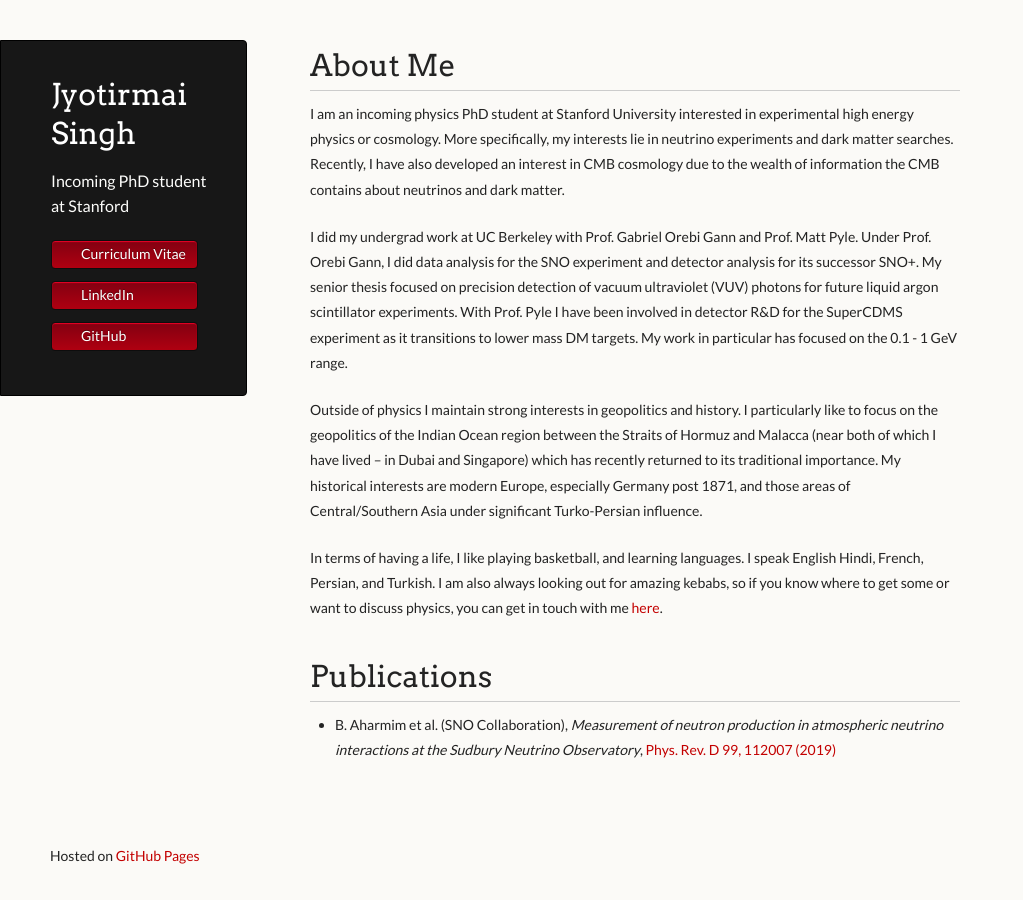
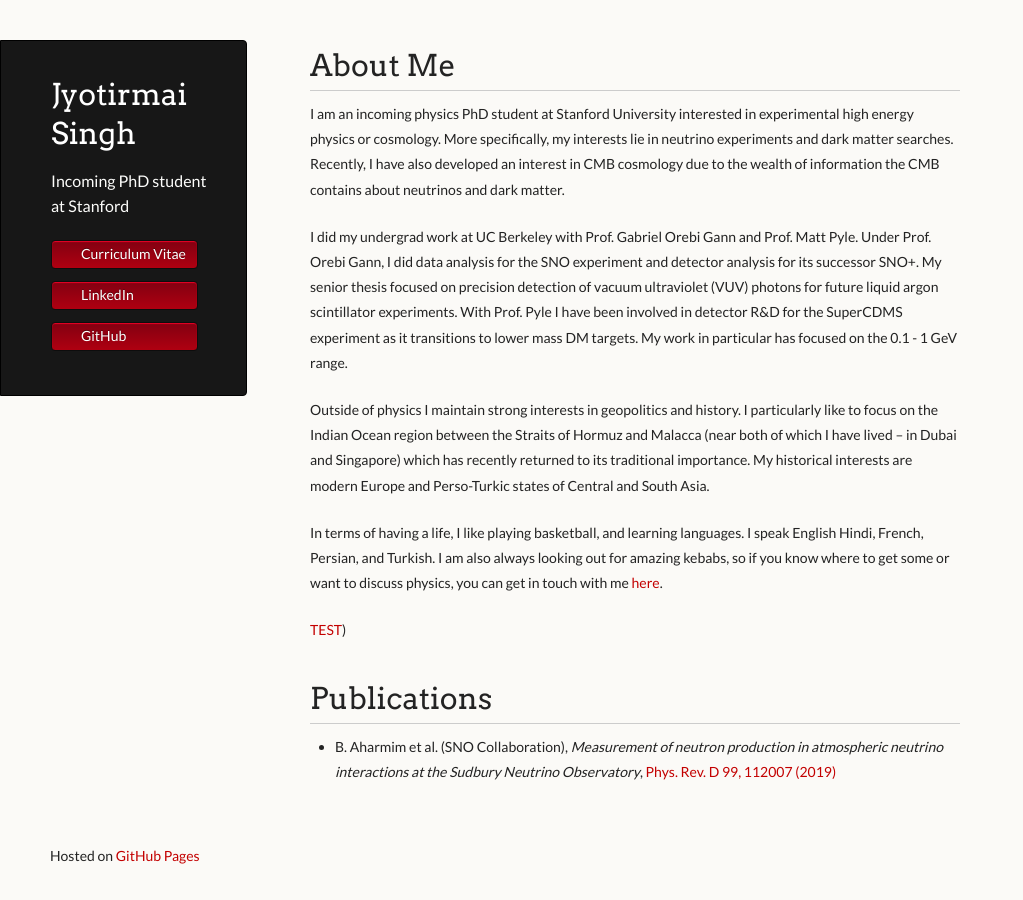
Before and after one commit to joe-singh/joe-singh.github.io, a Jekyll site: the page built from index.md, in a window 1280 px wide. Shown: the whole page, without its empty margins (0-1023 px from the left). Built offline with Jekyll 4.4.1, drawn with Linux system fonts in a browser that asks for light colours.

Commit message:
Testing pers

```diff
--- a/index.md
+++ b/index.md
@@ -23,12 +23,13 @@ experiment and detector analysis for its successor SNO+. My senior thesis focuse
 future liquid argon scintillator experiments. With Prof. Pyle I have been involved in detector R&D for the SuperCDMS experiment as it transitions to
 lower mass DM targets. My work in particular has focused on the 0.1 - 1 GeV range.
 
-Outside of physics I maintain strong interests in geopolitics and history. I particularly like to focus on the geopolitics of the Indian Ocean region between the
-Straits of Hormuz and Malacca (near both of which I have lived -- in Dubai and Singapore) which has recently returned to its traditional importance. My historical interests are modern Europe, especially Germany post 1871, and those areas of Central/Southern Asia under significant Turko-Persian influence.
+Outside of physics I maintain strong interests in geopolitics and history. I particularly like to focus on the Indian Ocean region between the
+Straits of Hormuz and Malacca (near both of which I have lived -- in Dubai and Singapore) which has recently returned to its traditional importance. My historical interests are modern Europe and Perso-Turkic states of Central and South Asia.
 
 In terms of having a life, I like playing basketball, and learning languages. I speak English Hindi, French, Persian, and Turkish. I am also always looking out for amazing
 kebabs, so if you know where to get some or want to discuss physics, you can get in touch with me [here](mailto:joesingh@stanford.edu).
 
+[TEST](./pers_test.md))
 
 # Publications
 
```
Also changed, not shown: pers_test.md (added, +1 -0 lines).
